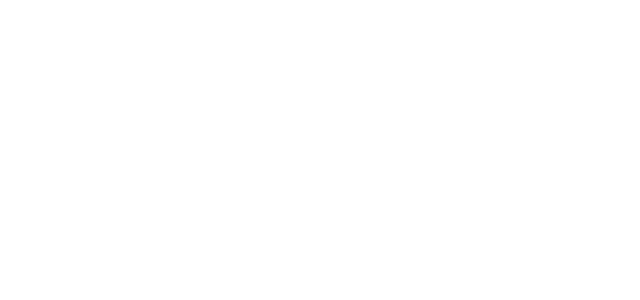
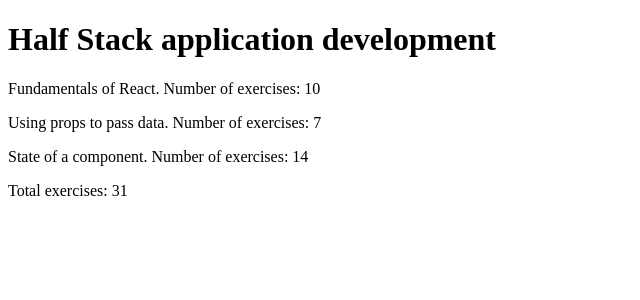
Before and after one commit to MisterOz93/fullstackopen_2022, a React (Create React App) app in the folder part1/courseinfo/: page / in a window 1280 px wide. Shown: the top 300 px of the page, without its empty margins (0-640 px from the left). Built offline with nearby package versions, Linux system fonts and the light colour scheme.

Commit message:
complete exercise 1.1, move display to components

```diff
--- a/part1/courseinfo/src/App.js
+++ b/part1/courseinfo/src/App.js
@@ -1,10 +1,46 @@
-import React from 'react'
-
-const App = () => {
-  return (
+const Header = (props) => {
+  return(
     <>
+    <h1>{props.name}</h1>
     </>
   )
 }
 
+const Content = (props) => {
+  return(
+    <>
+    <p>{props.part}. Number of exercises: {props.exercises}</p>
+    </>
+  )
+}
+
+const Total = (props) => {
+  return(
+    <>
+    <p>Total exercises: {props.total}</p>
+    </>
+  )
+}
+
+
+const App = () => {
+  const course = 'Half Stack application development'
+  const part1 = 'Fundamentals of React'
+  const exercises1 = 10
+  const part2 = 'Using props to pass data'
+  const exercises2 = 7
+  const part3 = 'State of a component'
+  const exercises3 = 14
+
+  return (
+    <div>
+      <Header name={course}/>
+      <Content part={part1} exercises={exercises1} />
+      <Content part={part2} exercises={exercises2} />
+      <Content part={part3} exercises={exercises3} />
+      <Total total={exercises1+exercises2+exercises3}/>
+    </div>
+  )
+}
+
 export default App;
```
